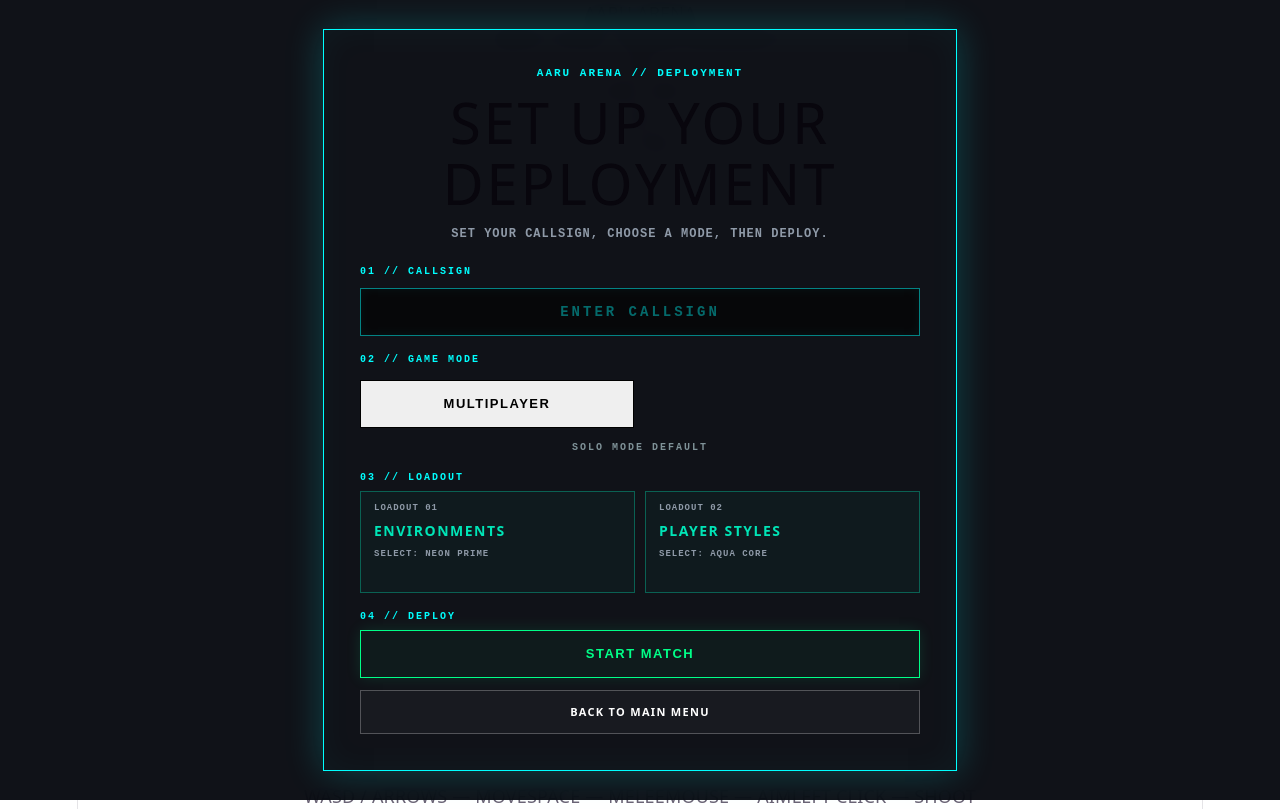
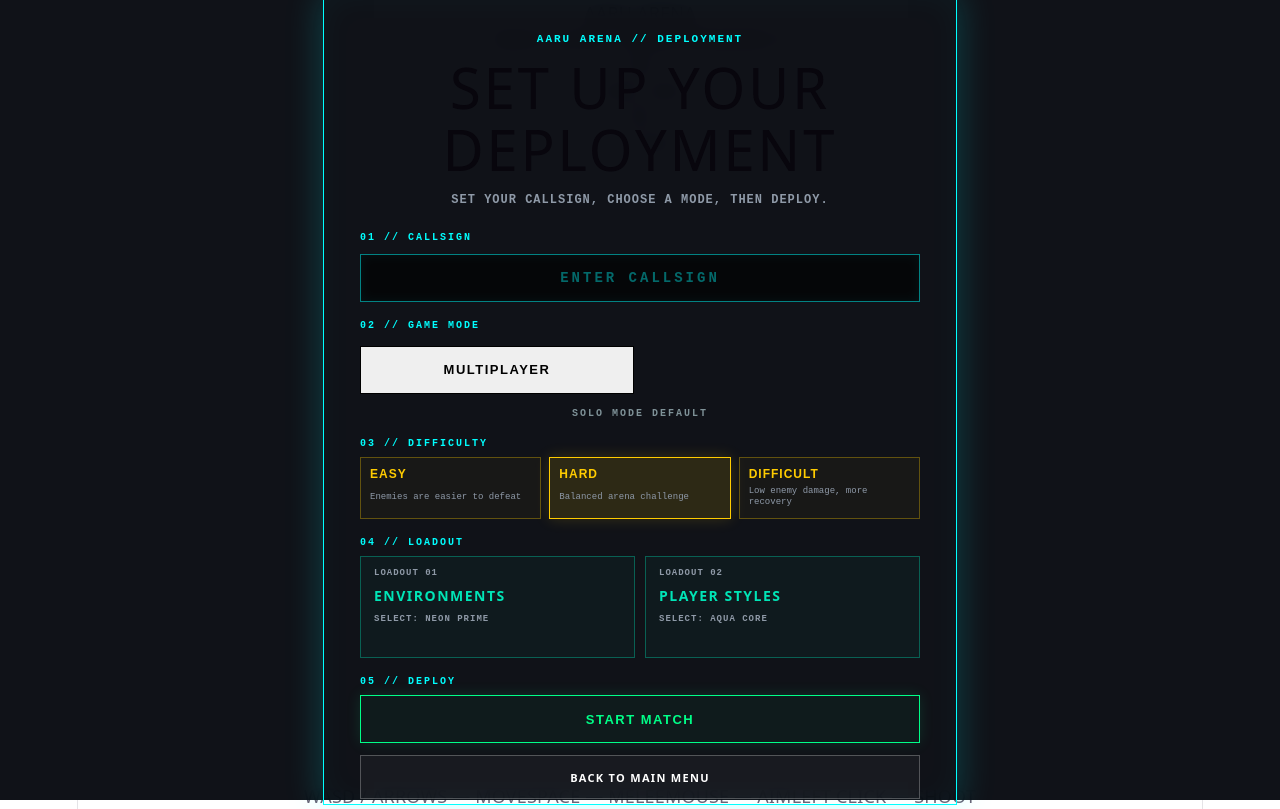
Before and after one commit to newaarurgb/aaru-arena, a React (Vite) app: page /#/game in a window 1280 px wide. Built offline with nearby package versions, Linux system fonts and the light colour scheme; the HTML template or start-up script is replaced by a standard one.

Commit message:
advanced features

```diff
--- a/src/pages/Game.jsx
+++ b/src/pages/Game.jsx
@@ -12,6 +12,33 @@ import Progression from "../game/Progression";
 import Projectile from "../game/Projectile";
 import PowerUp from "../game/PowerUp";
 import { ENVIRONMENTS, PLAYER_DESIGNS } from "../data/loadouts";
+
+const DIFFICULTIES = {
+  easy: {
+    name: "EASY",
+    description: "Enemies are easier to defeat",
+    healthMultiplier: 0.65,
+    damageMultiplier: 0.7,
+    defeatHeal: 0,
+    healthDropChance: 0.35,
+  },
+  hard: {
+    name: "HARD",
+    description: "Balanced arena challenge",
+    healthMultiplier: 1,
+    damageMultiplier: 1,
+    defeatHeal: 0,
+    healthDropChance: 0.25,
+  },
+  difficult: {
+    name: "DIFFICULT",
+    description: "Low enemy damage, more recovery",
+    healthMultiplier: 1.1,
+    damageMultiplier: 0.4,
+    defeatHeal: 18,
+    healthDropChance: 0.55,
+  },
+};
 
 class BossEnemy {
   constructor(x, y) {
@@ -188,6 +215,7 @@ function Game() {
   const [gameStarted, setGameStarted] = useState(false);
   const [paused, setPaused] = useState(false);
   const [gameMode, setGameMode] = useState("solo");
+  const [difficulty, setDifficulty] = useState("hard");
   const [environment, setEnvironment] = useState(
     () => sessionStorage.getItem("aaruEnvironment") || "neon"
   );
@@ -199,6 +227,8 @@ function Game() {
   const [multiplayerPlayers, setMultiplayerPlayers] = useState([]);
   const [multiplayerError, setMultiplayerError] = useState("");
 
+  const difficultySettings = DIFFICULTIES[difficulty] || DIFFICULTIES.hard;
+
   const triggerScreenShake = (amount) => {
     screenShakeRef.current = Math.max(screenShakeRef.current, amount);
   };
@@ -458,8 +488,7 @@ function Game() {
   // =====================================================
 
   function spawnPowerUp(x, y) {
-    // 25% chance
-    if (Math.random() > 0.25) {
+    if (Math.random() > difficultySettings.healthDropChance) {
       return;
     }
 
@@ -483,6 +512,14 @@ function Game() {
     );
   }
 
+  function applyDifficultyToEnemies(enemies) {
+    enemies.forEach((enemy) => {
+      enemy.maxHealth *= difficultySettings.healthMultiplier;
+      enemy.health = enemy.maxHealth;
+      enemy.damage *= difficultySettings.damageMultiplier;
+    });
+  }
+
   // =====================================================
   // COLLECT POWER-UP
   // =====================================================
@@ -573,6 +610,14 @@ function Game() {
   // =====================================================
 
   function handleEnemyDefeated() {
+    if (difficultySettings.defeatHeal > 0 && playerRef.current) {
+      playerRef.current.health = Math.min(
+        playerRef.current.maxHealth || 100,
+        playerRef.current.health + difficultySettings.defeatHeal
+      );
+      setHealth(playerRef.current.health);
+    }
+
     triggerScreenShake(3);
     const progression =
       progressionRef.current;
@@ -1352,7 +1397,7 @@ function Game() {
           velocityX: direction.x * 5.2,
           velocityY: direction.y * 5.2,
           radius: 8,
-          damage: 15,
+          damage: 15 * difficultySettings.damageMultiplier,
           life: 220,
           bossShot: true,
         });
@@ -1712,6 +1757,8 @@ function Game() {
           playerRef.current
         );
       }
+
+      applyDifficultyToEnemies(spawnedEnemies);
 
       // Defensive check: Spawner must always return an array.
       if (!Array.isArray(spawnedEnemies)) {
@@ -3015,7 +3062,24 @@ function Game() {
             </div>
 
             <div className="lobby-step loadout-links-step">
-              <p className="lobby-step-label">03 // LOADOUT</p>
+              <p className="lobby-step-label">03 // DIFFICULTY</p>
+              <div className="difficulty-options">
+                {Object.entries(DIFFICULTIES).map(([key, setting]) => (
+                  <button
+                    key={key}
+                    type="button"
+                    className={`difficulty-option ${difficulty === key ? "selected" : ""}`}
+                    onClick={() => setDifficulty(key)}
+                  >
+                    <strong>{setting.name}</strong>
+                    <small>{setting.description}</small>
+                  </button>
+                ))}
+              </div>
+            </div>
+
+            <div className="lobby-step loadout-links-step">
+              <p className="lobby-step-label">04 // LOADOUT</p>
               <div className="loadout-link-grid">
                 <Link className="loadout-link-button" to="/environment">
                   <span>LOADOUT 01</span>
@@ -3079,7 +3143,7 @@ function Game() {
             )}
 
             <div className="lobby-step lobby-deploy-step">
-              <p className="lobby-step-label">04 // DEPLOY</p>
+              <p className="lobby-step-label">05 // DEPLOY</p>
               <button
                 className="restart-button multiplayer-deploy-button"
                 onClick={startArena}
--- a/src/pages/Rules.jsx
+++ b/src/pages/Rules.jsx
@@ -22,6 +22,11 @@ const rules = [
     number: "04",
     title: "PREPARE FOR THE BOSS",
     text: "The boss wave brings back the full enemy roster and adds the final boss. Defeat them all to win.",
+  },
+  {
+    number: "05",
+    title: "CHOOSE YOUR DIFFICULTY",
+    text: "Easy lowers enemy health and damage. Hard is balanced. Difficult lowers enemy attack power and restores health after every defeat.",
   },
 ];
 
--- a/src/styles/multiplayer.css
+++ b/src/styles/multiplayer.css
@@ -110,6 +110,42 @@
 
   .loadout-links-step {
     margin-top: 14px;
+  }
+
+  .difficulty-options {
+    display: grid;
+    grid-template-columns: repeat(3, minmax(0, 1fr));
+    gap: 8px;
+  }
+
+  .difficulty-option {
+    min-height: 58px;
+    display: grid;
+    gap: 5px;
+    padding: 9px;
+    border: 1px solid rgba(255, 204, 0, 0.32);
+    background: rgba(255, 204, 0, 0.035);
+    color: #fff;
+    text-align: left;
+    cursor: pointer;
+  }
+
+  .difficulty-option strong {
+    color: #ffcc00;
+    font-size: 12px;
+    letter-spacing: 1px;
+  }
+
+  .difficulty-option small {
+    color: #8f9aa8;
+    font: 9px/1.3 monospace;
+  }
+
+  .difficulty-option.selected,
+  .difficulty-option:hover {
+    border-color: #ffcc00;
+    background: rgba(255, 204, 0, 0.12);
+    box-shadow: 0 0 14px rgba(255, 204, 0, 0.16);
   }
 
   .loadout-link-grid {
@@ -330,6 +366,10 @@
   .loadout-link-grid {
     grid-template-columns: 1fr;
   }
+
+  .difficulty-options {
+    grid-template-columns: 1fr;
+  }
   }
 
   .multiplayer-lobby-box {
```
